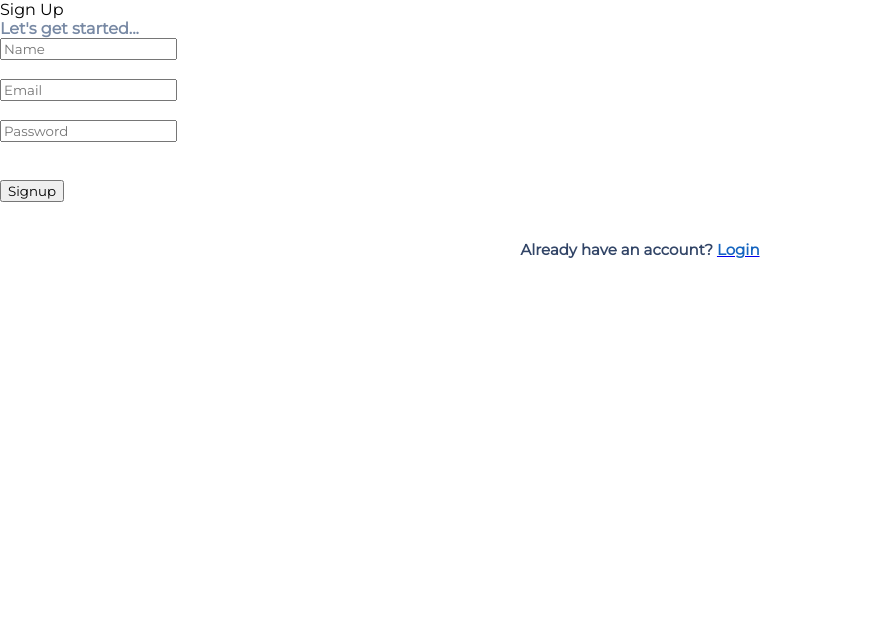
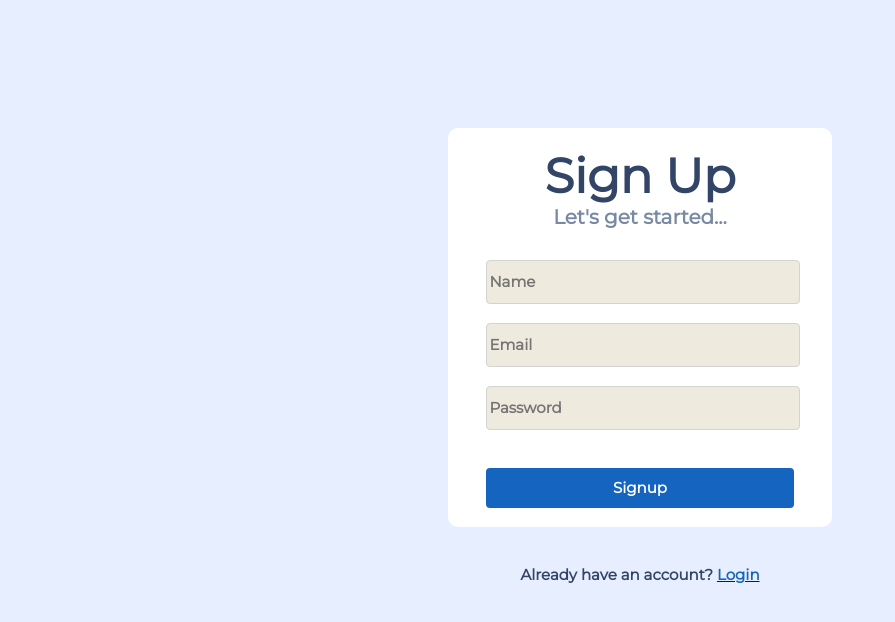
Before and after one commit to ayush-rathore/to-do-list, a React (Create React App) app in the folder react/: page /signup in a window 1280 px wide. Shown: the top 622 px of the page, without its empty margins (0-895 px from the left). Built offline with nearby package versions, Linux system fonts and the light colour scheme.

Commit message:
update: Tweak CSS

```diff
--- a/react/src/components/css/signup.css
+++ b/react/src/components/css/signup.css
@@ -1,6 +1,68 @@
-#registered {
-    font-size: 15px;
-    color: #424242;
-    font-weight: 600;
-    margin-left: 10%;
+.signup-div {
+	display: flex;
+	flex-direction: column;
+	height: 100vh;
+	background-color: #e6eeff;
 }
+.signup-heading {
+	margin: 5% 0 8% 0;
+	text-align: center;
+}
+.signup-head {
+	font-weight: 600;
+	font-size: 6vh;
+}
+.get-started {
+	color: #7889a4;
+	font-weight: 600;
+	font-size: 2.5vh;
+}
+
+.signup-form {
+	flex: 1;
+	height: 65vh;
+	width: 30vw;
+	background-color: white;
+	margin: 10% auto auto auto;
+	color: #324567;
+	border-radius: 10px;
+	box-shadow: 100px 100px 80px rgba(0, 0, 0, 0);
+}
+
+.signup-form > form > input {
+	font-size: 15px;
+	font-weight: 600;
+	background-color: #eeeade;
+	border: 1px solid #d3d3d3;
+	border-radius: 4px;
+	height: 5vh;
+	width: 80%;
+	margin-left: 10%;
+}
+.signup-button {
+	background-color: #1565c0;
+	color: white;
+	border: 0px;
+	border-radius: 4px;
+	height: 40px;
+	width: 80%;
+	margin: auto auto 5% 10%;
+	font-size: 15px;
+	font-weight: bold;
+	cursor: pointer;
+}
+.signup-button:hover {
+	background-color: #10519c;
+}
+.register {
+	flex: 1;
+	padding-top: 3%;
+	text-align: center;
+	font-size: 15px;
+	color: #324567;
+	font-weight: 600;
+}
+.sign-up {
+	color: #1565c0;
+	text-decoration: none;
+}
```
